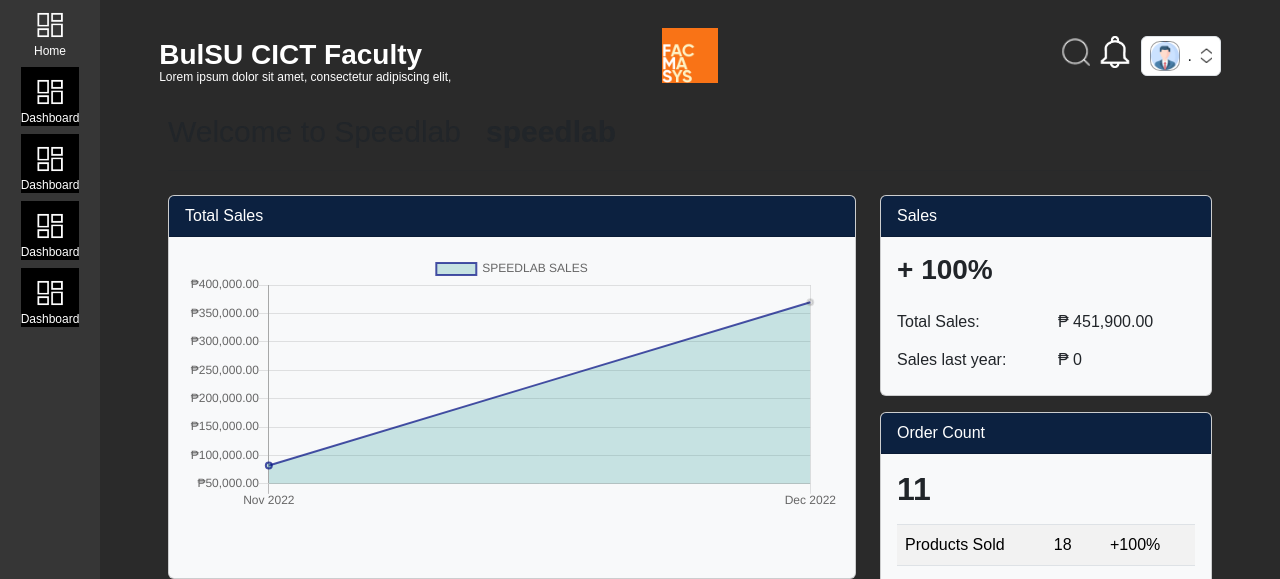
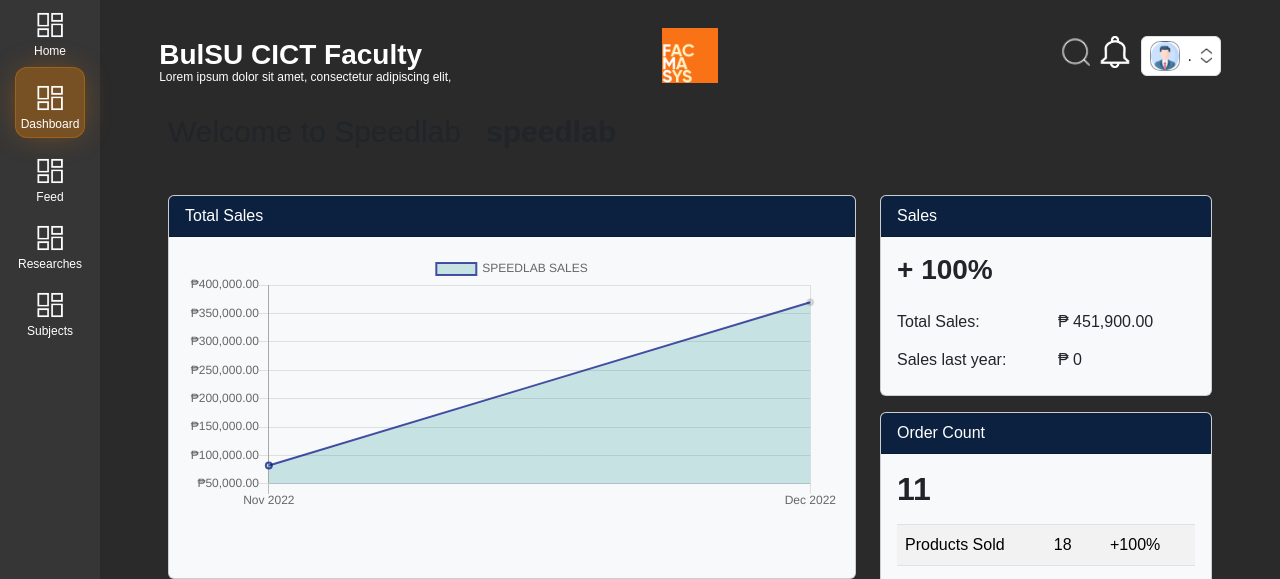
Before and after one commit to jersonreyes/FacMaSys, a Django app: page /dashboard/ in a window 1280 px wide. Shown: the top 579 px of the page. Run offline with Django 4.2, Linux system fonts and the light colour scheme; a user stored in the database is signed in; data comes from the database, SQL or seed files in the repository; style sheets or scripts are compiled from the project's sources; parts of the project's set-up code (start-up, migrations or seed data) failed here and were passed over; some libraries are stand-ins or nearby versions.

Commit message:
update: sidebar

```diff
--- a/templates/partials/sidebar.html
+++ b/templates/partials/sidebar.html
@@ -11,24 +11,24 @@
                     <span class="mt-[-7px] text-xs">Home</span>
                 </a>
 
-                <a href="{% url 'dashboard-index' %}" class="text-white no-underline grid items-center place-items-center justify-center {% if state == 'dashboard' %}bg-black{% endif %}" id="text_link">
+                <a href="{% url 'dashboard-index' %}" class="text-white no-underline grid items-center place-items-center justify-center {% if state == 'dashboard' %}sidebarItemActive{% endif %}" id="text_link">
                     <img style="width:50px; height:50px;" src="{% static 'images/icon_dashboard.png' %}" id="tooltip_img" alt="Dashboard">
                     <span class="mt-[-7px] text-xs">Dashboard</span>
                 </a>
-                <a href="{% url 'dashboard-index' %}" class="text-white no-underline grid items-center place-items-center justify-center {% if state == 'dashboard' %}bg-black{% endif %}" id="text_link">
+                <a href="{% url 'dashboard-index' %}" class="text-white no-underline grid items-center place-items-center justify-center {% if state == 'feed' %}sidebarItemActive{% endif %}" id="text_link">
                     <img style="width:50px; height:50px;" src="{% static 'images/icon_dashboard.png' %}" id="tooltip_img" alt="Dashboard">
-                    <span class="mt-[-7px] text-xs">Dashboard</span>
+                    <span class="mt-[-7px] text-xs">Feed</span>
                 </a>
-                <a href="{% url 'dashboard-index' %}" class="text-white no-underline grid items-center place-items-center justify-center {% if state == 'dashboard' %}bg-black{% endif %}" id="text_link">
+                <a href="{% url 'dashboard-index' %}" class="text-white no-underline grid items-center place-items-center justify-center {% if state == 'researches' %}sidebarItemActive{% endif %}" id="text_link">
                     <img style="width:50px; height:50px;" src="{% static 'images/icon_dashboard.png' %}" id="tooltip_img" alt="Dashboard">
-                    <span class="mt-[-7px] text-xs">Dashboard</span>
+                    <span class="mt-[-7px] text-xs">Researches</span>
                 </a>
-                <a href="{% url 'dashboard-index' %}" class="text-white no-underline grid items-center place-items-center justify-center {% if state == 'dashboard' %}bg-black{% endif %}" id="text_link">
+                <a href="{% url 'dashboard-index' %}" class="text-white no-underline grid items-center place-items-center justify-center {% if state == 'subjects' %}sidebarItemActive{% endif %}" id="text_link">
                     <img style="width:50px; height:50px;" src="{% static 'images/icon_dashboard.png' %}" id="tooltip_img" alt="Dashboard">
-                    <span class="mt-[-7px] text-xs">Dashboard</span>
+                    <span class="mt-[-7px] text-xs">Subjects</span>
                 </a>
             </div>
-            <a href="{% url 'dashboard-index' %}" class="text-white no-underline grid items-center place-items-center justify-center {% if state == 'dashboard' %}bg-black{% endif %}" id="text_link">
+            <a href="{% url 'dashboard-index' %}" class="text-white no-underline grid items-center place-items-center justify-center {% if state == 'settings' %}sidebarItemActive{% endif %}" id="text_link">
                 <img style="width:50px; height:50px;" src="{% static 'images/icon_dashboard.png' %}" id="tooltip_img" alt="Dashboard">
                 <span class="mt-[-7px] text-xs">Settings</span>
             </a>
```
